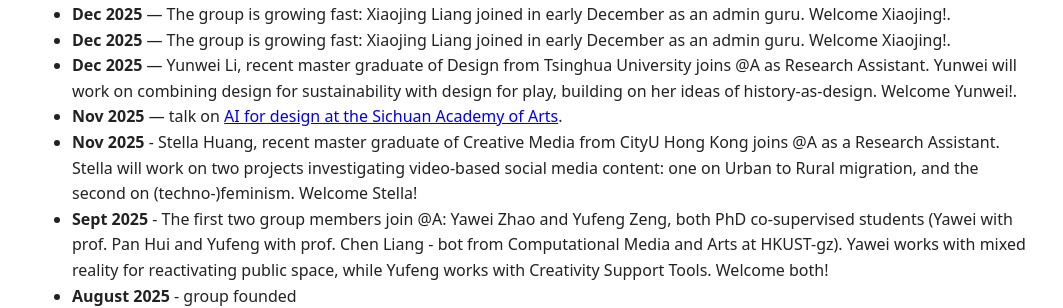
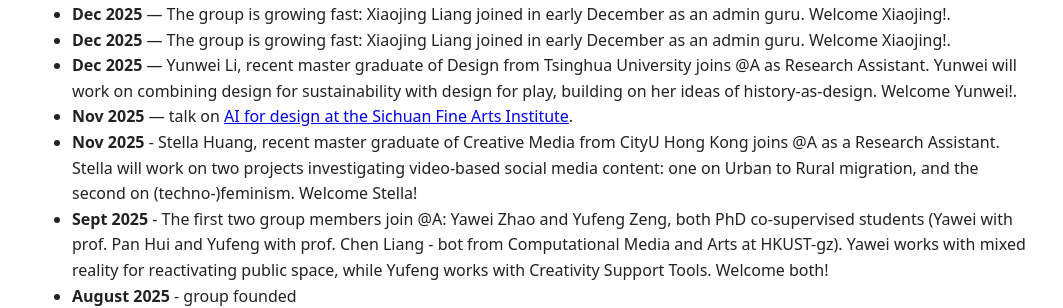
Before and after one commit to anqua/at-a, a Jekyll site: the page built from news.md, in a window 1280 px wide. Shown: the part 194-502 px from the top of the page, without its empty margins (108-1171 px from the left). Built offline with Jekyll 4.4.1, drawn with Linux system fonts in a browser that asks for light colours; some web fonts are replaced.

Commit message:
Update news.md

```diff
--- a/news.md
+++ b/news.md
@@ -8,7 +8,7 @@ title: News
 - **Dec 2025** — The group is growing fast: Xiaojing Liang joined in early December as an admin guru. Welcome Xiaojing!.
 - **Dec 2025** — The group is growing fast: Xiaojing Liang joined in early December as an admin guru. Welcome Xiaojing!.
 - **Dec 2025** — Yunwei Li, recent master graduate of Design from Tsinghua University joins @A as Research Assistant. Yunwei will work on combining design for sustainability with design for play, building on her ideas of history-as-design. Welcome Yunwei!.
-- **Nov 2025** — talk on [AI for design at the Sichuan Academy of Arts](https://mp.weixin.qq.com/s/cJqItKSQhdcrjMCkMWmffA).
+- **Nov 2025** — talk on [AI for design at the Sichuan Fine Arts Institute](https://mp.weixin.qq.com/s/cJqItKSQhdcrjMCkMWmffA).
 - **Nov 2025** - Stella Huang, recent master graduate of Creative Media from CityU Hong Kong joins @A as a Research Assistant. Stella will work on two projects investigating video-based social media content: one on Urban to Rural migration, and the second on (techno-)feminism. Welcome Stella!
 - **Sept 2025** - The first two group members join @A: Yawei Zhao and Yufeng Zeng, both PhD co-supervised students (Yawei with prof. Pan Hui and Yufeng with prof. Chen Liang - bot from Computational Media and Arts at HKUST-gz). Yawei works with mixed reality for reactivating public space, while Yufeng works with Creativity Support Tools. Welcome both!
 - **August 2025** - group founded
```
